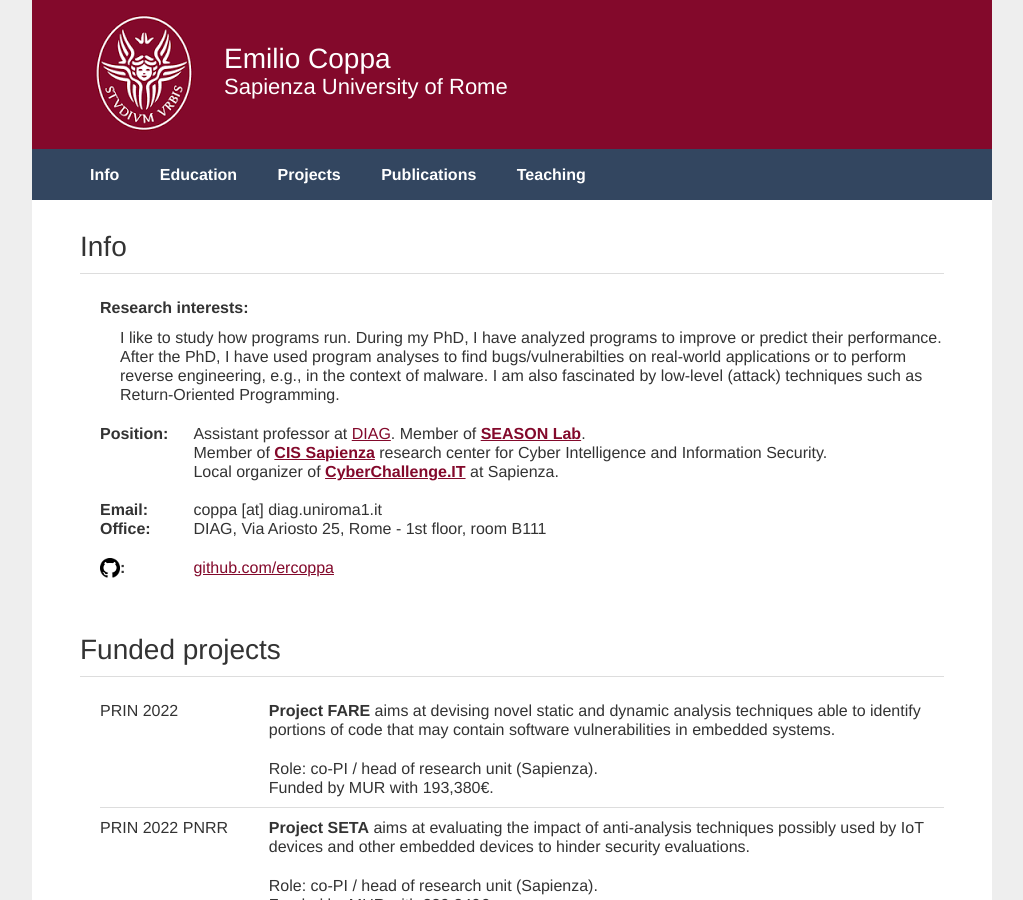
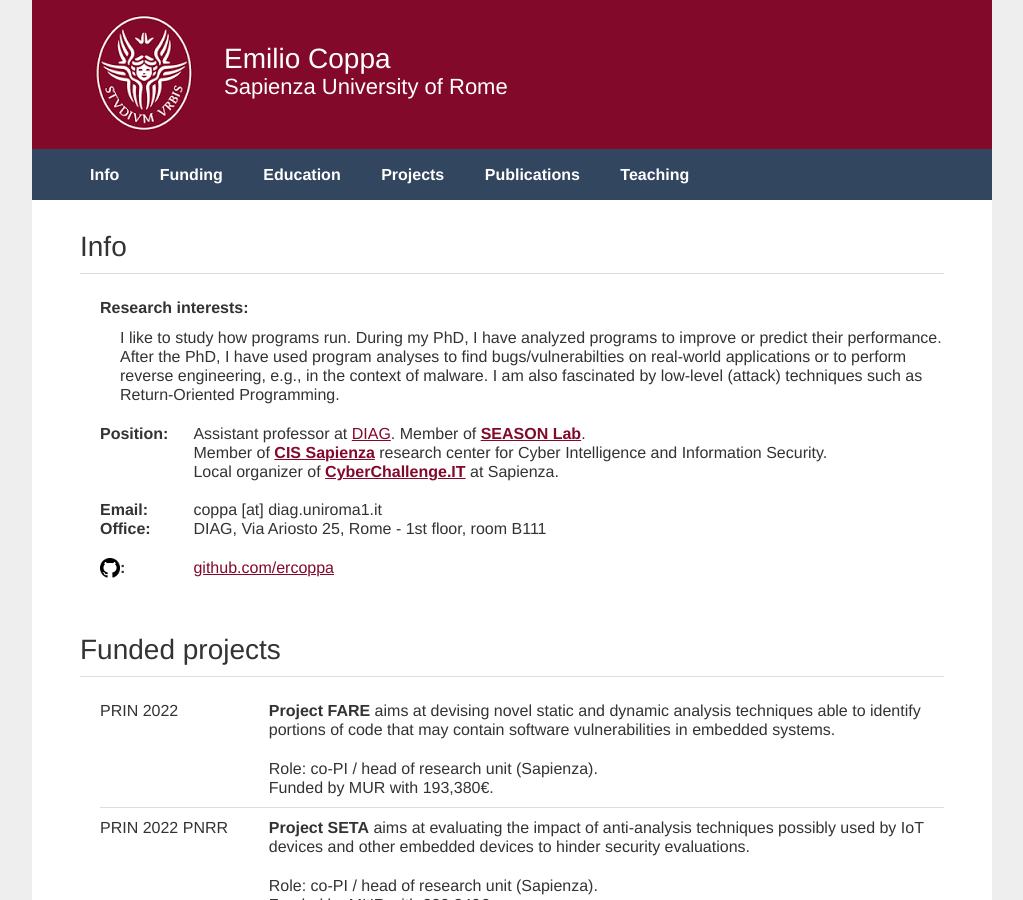
Before and after one commit to ecoppa/ecoppa.github.io, a Jekyll site: the page built from index.html, in a window 1280 px wide and 900 px high. Shown: the whole window, without its empty margins (128-1151 px from the left). Built offline with Jekyll 4.4.1, drawn with Linux system fonts in a browser that asks for light colours.

Commit message:
Update default.html

```diff
--- a/_layouts/default.html
+++ b/_layouts/default.html
@@ -52,6 +52,7 @@
 		<div class="nav-bar">
 			<ul class="nav">
 				<li><a href="/#info">Info</a></li>
+				<li><a href="/#funding">Funding</a></li>
 				<li><a href="/#education">Education</a></li>
 				<li><a href="/#projects">Projects</a></li>
 				<li><a href="/#publications">Publications</a></li>
```
